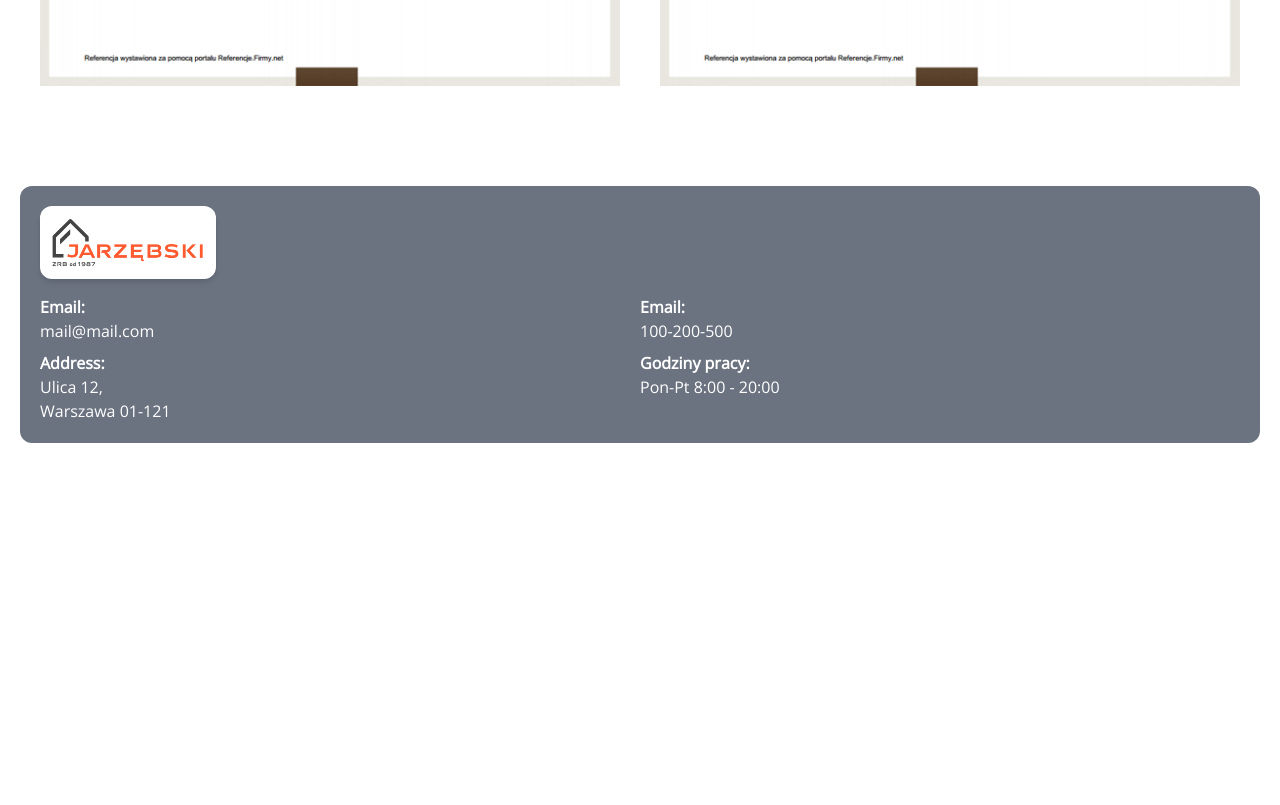
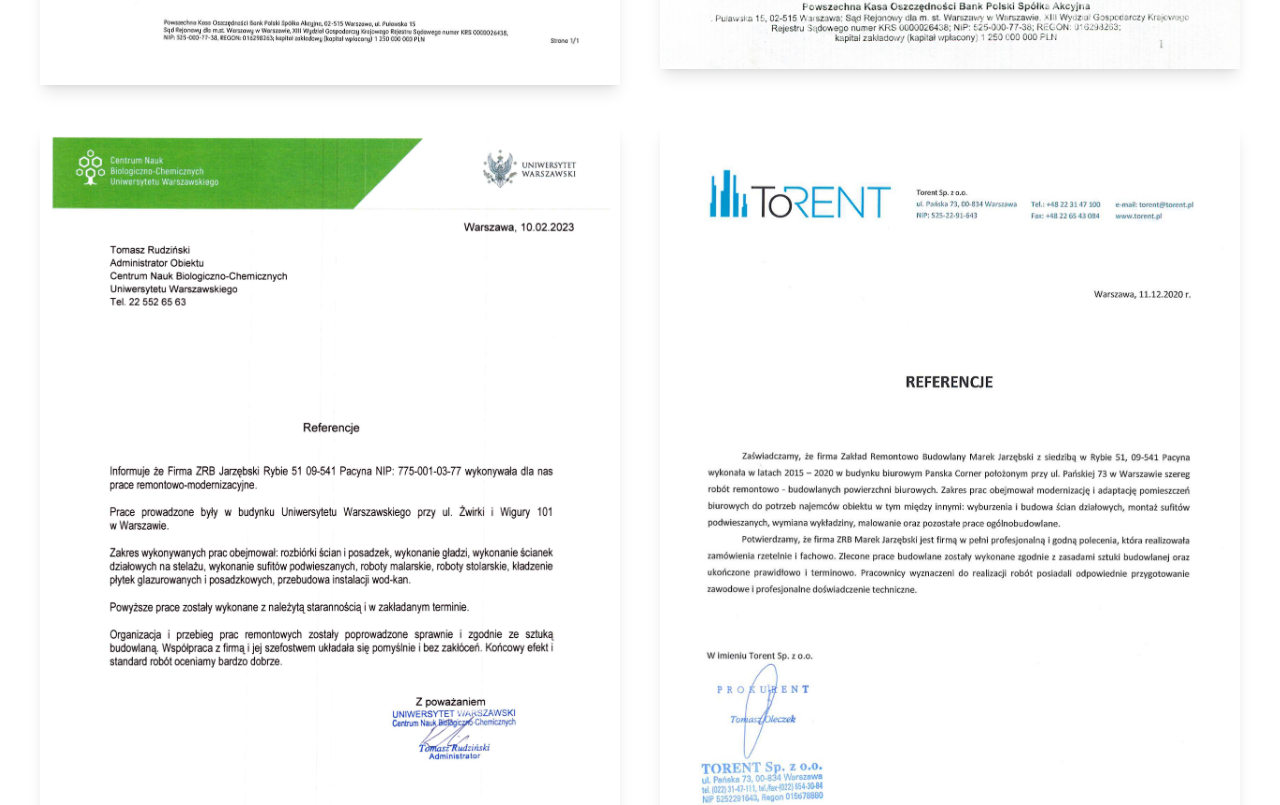
Before and after one commit to pkazala/pkazala.github.io, an Astro site: page /referencje in a window 1280 px wide. Shown: the part 980-1785 px from the top of the page. Before the commit the page ends 1443 px from the top, so only its background shows below. Built offline with nearby package versions, Linux system fonts and the light colour scheme; Astro itself is replaced by a stand-in of ours.

Commit message:
Further updates to the website

```diff
--- a/src/components/Form.astro
+++ b/src/components/Form.astro
@@ -28,9 +28,10 @@ import Heading from "./Heading.astro";
         Chcesz pominąć formularz i umówić się bezpośrednio na rozmowę
         telefoniczną?
       </p>
-      <button
+      <a
+        href="https://calendly.com/zrbjarzebski/30min"
         class="text-nowrap h-fit bg-[#96b493] text-white py-2 px-4 rounded-full"
-        >Wybierz termin</button
+        >Wybierz termin</a
       >
     </div>
     <form
@@ -41,7 +42,7 @@ import Heading from "./Heading.astro";
       data-astro-reload
       novalidate
     >
-      <input type="hidden" name="access_key" value="YOUR_ACCESS_KEY_HERE" />
+      <input type="hidden" name="access_key" value={import.meta.env.VITE_ACCESS_CODE} />
 
       <input
         type="checkbox"
--- a/src/components/Reference.astro
+++ b/src/components/Reference.astro
@@ -1,8 +1,14 @@
 ---
 import { Image } from "astro:assets";
-import Referencja from "../assets/images/reference.png";
+import Referencja1 from "../assets/images/Referencja1.jpg";
+import Referencja2 from "../assets/images/Referencja2.jpg";
+import Referencja3 from "../assets/images/Referencja3.jpg";
+import Referencja4 from "../assets/images/Referencja4.jpg";
 ---
 
-<div>
-  <Image reference-button src={Referencja} alt="Referencja" />
+<div class="grid grid-cols-1 sm:grid-cols-2 my-10 gap-10">
+  <Image src={Referencja1} alt="Referencja" class="shadow-lg" />
+  <Image src={Referencja2} alt="Referencja" class="shadow-lg" />
+  <Image src={Referencja3} alt="Referencja" class="shadow-lg" />
+  <Image src={Referencja4} alt="Referencja" class="shadow-lg" />
 </div>
--- a/src/layouts/Layout.astro
+++ b/src/layouts/Layout.astro
@@ -16,10 +16,10 @@ import Close from "../assets/close.svg";
     <meta name="generator" content={Astro.generator} />
     <title>Piotrek Jarzebski</title>
   </head>
-  <body class="w-screen m-auto max-w-full">
+  <body id="top" class="w-screen m-auto max-w-full">
     <nav class="m-auto p-2 px-4 bg-white sticky top-0 z-[100] shadow-xl">
       <div class="flex justify-between items-center max-w-7xl m-auto">
-        <a href="/"
+        <a href="/#top"
           ><Image
             src={Logo}
             alt="logo"
@@ -76,15 +76,15 @@ import Close from "../assets/close.svg";
       <div class="grid grid-cols-2 mt-2">
         <div class="mt-2">
           <h3 class="font-semibold">Email:</h3>
-          <p>mail@mail.com</p>
+          <p>zrbjarzebski@op.pl</p>
         </div>
         <div class="mt-2">
-          <h3 class="font-semibold">Email:</h3>
-          <p>100-200-500</p>
+          <h3 class="font-semibold">Telefon:</h3>
+          <p>691-442-979</p>
         </div>
         <div class="mt-2">
-          <h3 class="font-semibold">Address:</h3>
-          <p>Ulica 12, <br /> Warszawa 01-121</p>
+          <h3 class="font-semibold">Adres:</h3>
+          <p>Rybie 51 <br /> 09-541 Pacyna</p>
         </div>
         <div class="mt-2">
           <h3 class="font-semibold">Godziny pracy:</h3>
--- a/src/pages/referencje/index.astro
+++ b/src/pages/referencje/index.astro
@@ -1,15 +1,12 @@
 ---
-import Layout from "../../layouts/Layout.astro"
-import Heading from "../../components/Heading.astro"
-import Reference from "../../components/Reference.astro"
+import Layout from "../../layouts/Layout.astro";
+import Heading from "../../components/Heading.astro";
+import Reference from "../../components/Reference.astro";
 ---
 
 <Layout>
-    <main class="p-10 mt-3">
-        <Heading>Referencje</Heading>
-        <div class="grid grid-cols-1 sm:grid-cols-2 my-10 gap-10">
-            <Reference/>
-            <Reference/>
-        </div>
-    </main>
+  <main class="p-10 mt-3">
+    <Heading>Referencje</Heading>
+    <Reference />
+  </main>
 </Layout>
```
Also changed, not shown: src/assets/images/Referencja1.jpg (added), src/assets/images/Referencja2.jpg (added), src/assets/images/Referencja3.jpg (added), src/assets/images/Referencja4.jpg (added), 2 other files.
